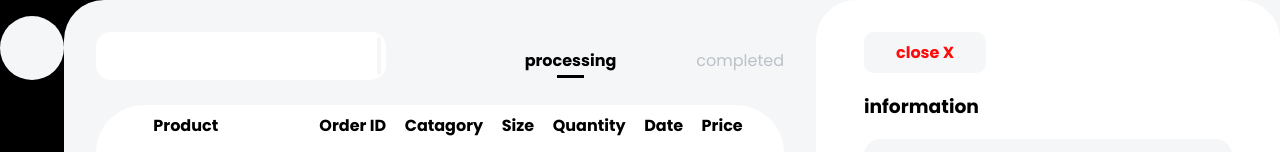
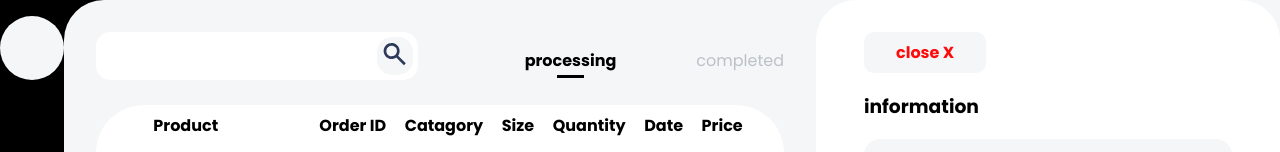
Before and after one commit to Saurabhdaswant/task, a React (Create React App) app: page / in a window 1280 px wide. Shown: the top 152 px of the page. Built offline with nearby package versions, Linux system fonts and the light colour scheme; grey boxes are pictures that could not be loaded.

Commit message:
imported search svg

```diff
--- a/src/components/Main-child-one.js
+++ b/src/components/Main-child-one.js
@@ -1,4 +1,3 @@
-// import search from "./img/search.svg";
 import ProcessChart from "./ProcessChart";
 
 const MainChildOne = () => {
@@ -7,7 +6,9 @@ const MainChildOne = () => {
       <div className="main__child-one__header">
         <div className="input">
           <input type="text" />
-          <div className="searchsvg">{/* <img src={search} alt="" /> */}</div>
+          <div className="searchsvg">
+            <img src="img/search.svg" alt="" />{" "}
+          </div>
         </div>
         <div className="main__child-one__header-status">
           <p className="active">processing</p>
```
